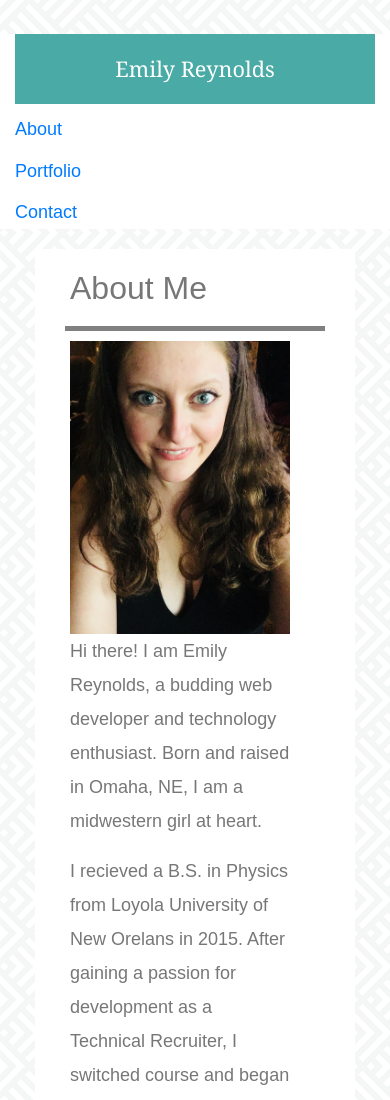
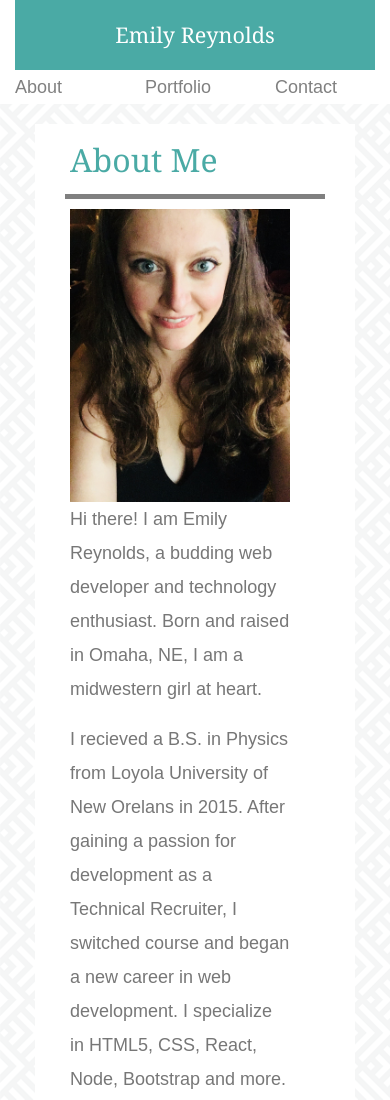
Before and after one commit to mlerey22/Bootstrap, a plain HTML site: page index.html in a window 390 px wide. Shown: the top 1100 px of the page. Drawn offline with nearby package versions, Linux system fonts and the light colour scheme.

Commit message:
tried to add some responsive col widths but not sure it did much of anything

```diff
--- a/custom.css
+++ b/custom.css
@@ -51,7 +51,26 @@ img {
 
 
 }
+h2 {
+    color: #4aaaa5;
+    line-height: 1;
+    font-family:'Georgia', Times, Times New Roman, serif;
+}
 
 .navilink {
     padding-top: 2%;
+    text-decoration: none;
+    color: grey;
 }
+
+@media only screen and (max-width:600px)
+{ #banner {
+    width: 100%;
+
+    }
+    .navilink {
+        padding-top: 0%;
+        text-decoration: none;
+        color: grey;
+    }
+}
--- a/index.html
+++ b/index.html
@@ -15,23 +15,23 @@
 <body>
 
     <div class="container-fluid">
-        <br>
-        <div class="row navi">
-            <div class="col-lg-1">
 
-            </div>
-            <div class="col-lg-4 col-sm-1">
+        <div class="row justify-content-sm-center navi">
+
+            <div class="col-lg-4 col-sm-12">
                 <a id="banner" href="index.html">Emily Reynolds</a>
             </div>
-            <div class="col-lg-3">
+            <div class="col-lg-3 col-sm-0">
 
             </div>
 
-            <a class="col-lg-1 justify-content-end navilink" href="index.html">About</a>
 
-            <a class="col-lg-1 justify-content-end navilink" href="portfolio.html">Portfolio</a>
+            <a class=" col col-lg-1 col-sm-2 justify-content-sm-center navilink" href="index.html">About</a>
 
-            <a class="col-lg-1 justify-content-end navilink" href="contact.html">Contact</a>
+            <a class="col col-lg-1 col-sm-2 justify-content-sm-center navilink" href="portfolio.html">Portfolio</a>
+
+            <a class="col col-lg-1 col-sm-2 ustify-content-sm-center navilink" href="contact.html">Contact</a>
+
 
         </div>
     </div>
```
